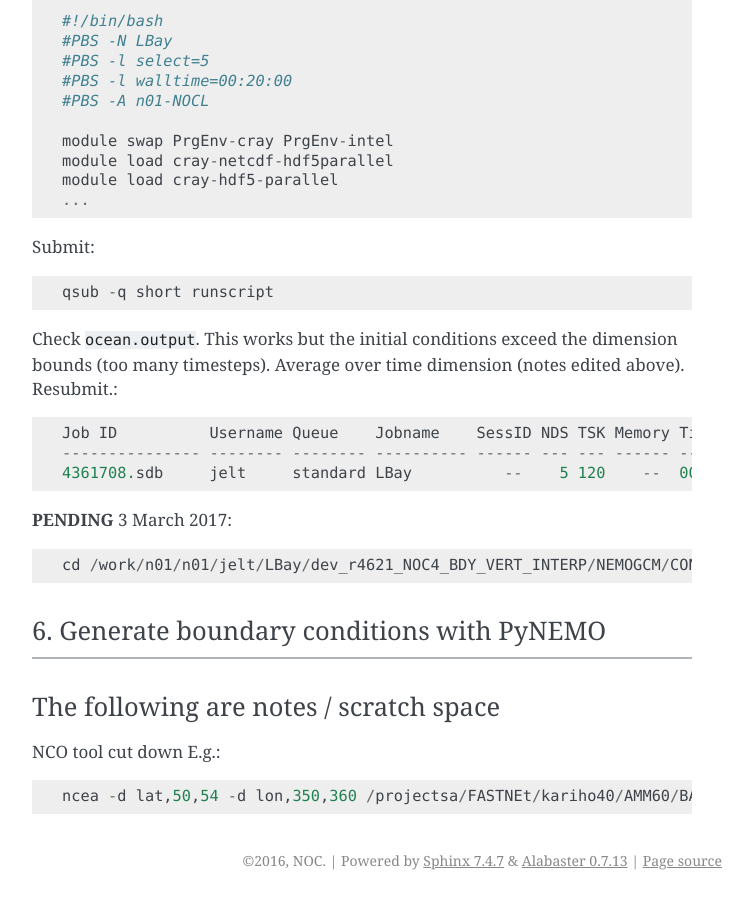
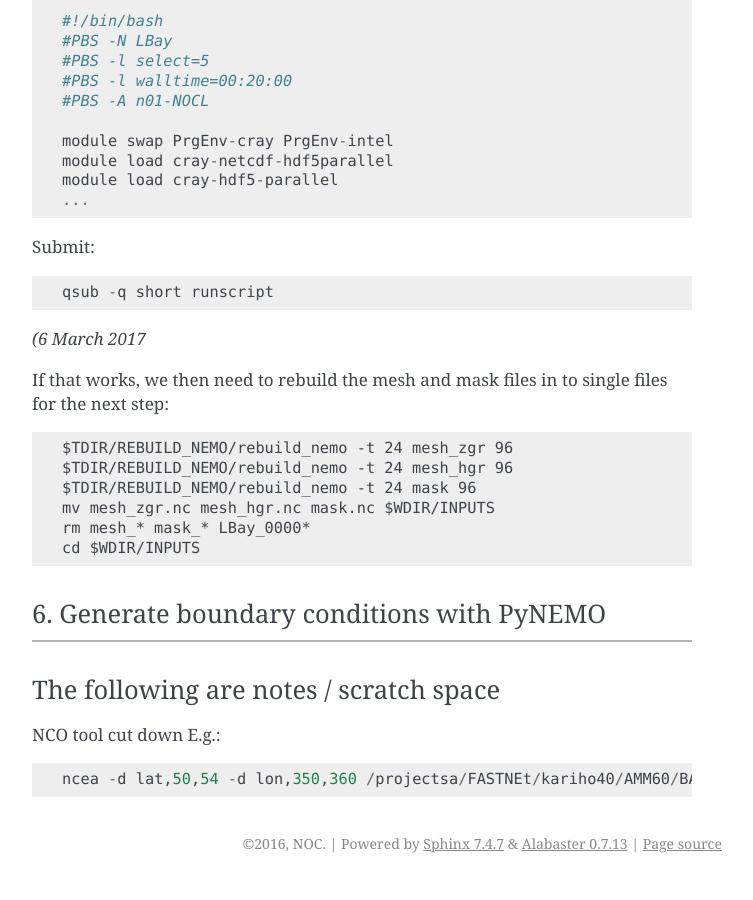
Before and after one commit to NOC-MSM/SEAsia, a Sphinx documentation site: the page built from docs/source/LBay.rst, in a window 1280 px wide and 900 px high, scrolled down 10939 px. Shown: the whole window, without its empty margins (388-1141 px from the left). Built offline with Sphinx 7.4.7, drawn with Linux system fonts in a browser that asks for light colours.

Commit message:
build mesh mask files

```diff
--- a/docs/source/LBay.rst
+++ b/docs/source/LBay.rst
@@ -533,17 +533,18 @@ Submit::
 
   qsub -q short runscript
 
-Check ``ocean.output``. This works but the initial conditions exceed the dimension
-bounds (too many timesteps).
-Average over time dimension (notes edited above). Resubmit.::
 
-  Job ID          Username Queue    Jobname    SessID NDS TSK Memory Time  S Time
-  --------------- -------- -------- ---------- ------ --- --- ------ ----- - -----
-  4361708.sdb     jelt     standard LBay          --    5 120    --  00:20 Q   --
 
-**PENDING** 3 March 2017::
+*(6 March 2017*
 
-  cd /work/n01/n01/jelt/LBay/dev_r4621_NOC4_BDY_VERT_INTERP/NEMOGCM/CONFIG/LBay/EXP00
+If that works, we then need to rebuild the mesh and mask files in to single files for the next step::
+
+  $TDIR/REBUILD_NEMO/rebuild_nemo -t 24 mesh_zgr 96
+  $TDIR/REBUILD_NEMO/rebuild_nemo -t 24 mesh_hgr 96
+  $TDIR/REBUILD_NEMO/rebuild_nemo -t 24 mask 96
+  mv mesh_zgr.nc mesh_hgr.nc mask.nc $WDIR/INPUTS
+  rm mesh_* mask_* LBay_0000*
+  cd $WDIR/INPUTS
 
 6. Generate boundary conditions with PyNEMO
 +++++++++++++++++++++++++++++++++++++++++++
```
